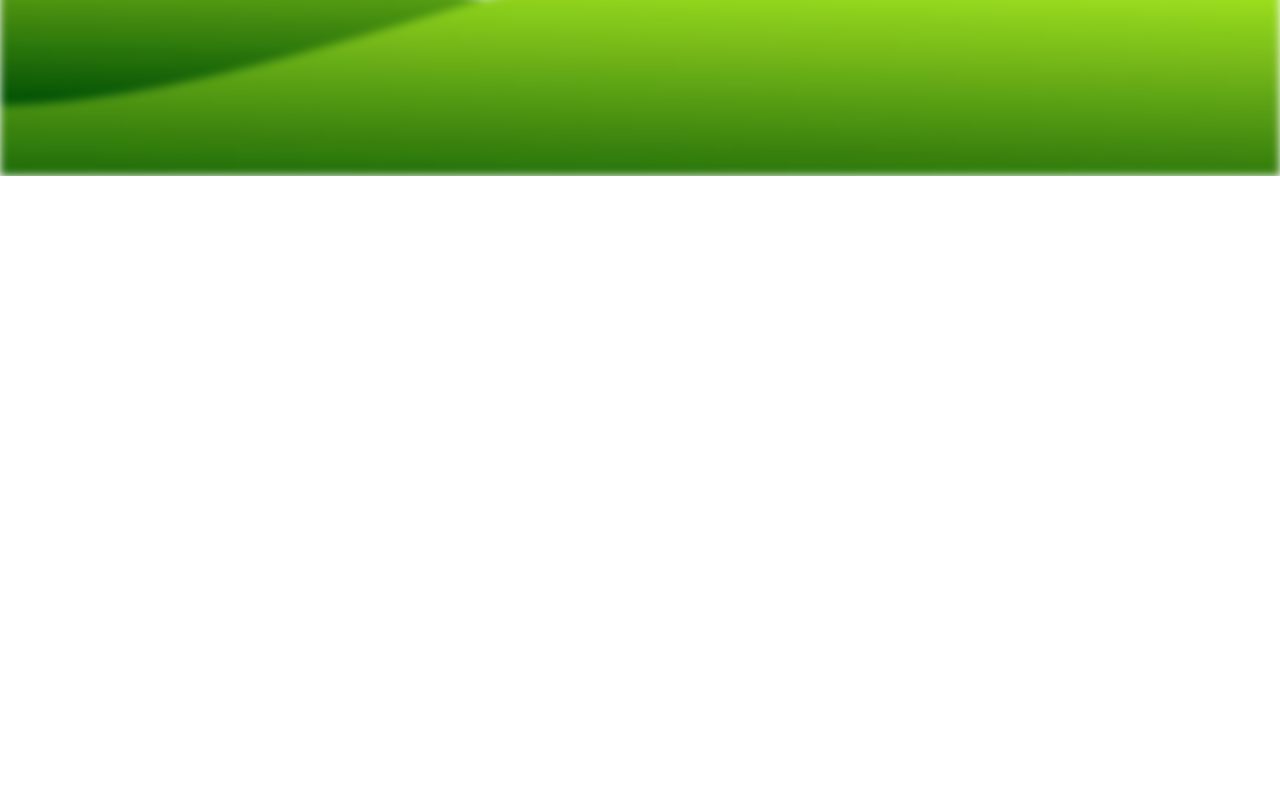
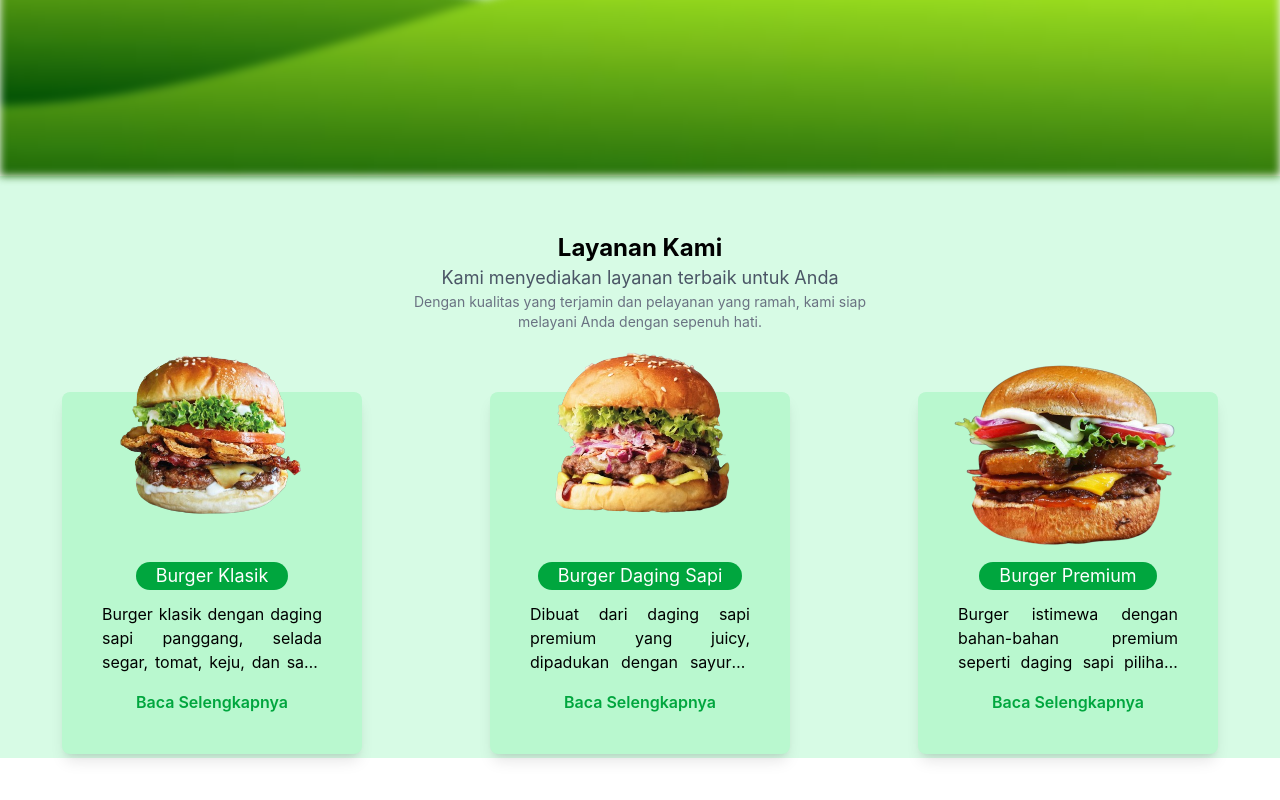
Before and after one commit to putraalrifkiiii/burger_king, a React (Vite) app: page / in a window 1280 px wide. Shown: the part 624-1424 px from the top of the page. Before the commit the page ends 800 px from the top, so only its background shows below. Built offline with nearby package versions, Linux system fonts and the light colour scheme.

Commit message:
Add Service and Banner components; update App layout and enhance Hero button styles

```diff
--- a/src/App.jsx
+++ b/src/App.jsx
@@ -3,6 +3,8 @@ import "aos/dist/aos.css";
 import { useEffect } from "react";
 import Navbar from "./components/Navbar/Navbar";
 import Hero from "./components/Hero/Hero";
+import Service from "./components/Service/Service";
+import Banner from "./components/Banner/Banner";
 
 function App() {
   useEffect(() => {
@@ -12,9 +14,11 @@ function App() {
     });
   }, []);
   return (
-    <div>
+    <div className="container mx-auto">
       <Navbar />
       <Hero />
+      <Service />
+      <Banner />
     </div>
   );
 }
--- /dev/null
+++ b/src/components/Banner/Banner.jsx
@@ -0,0 +1,15 @@
+import React from "react";
+
+const Banner = () => {
+  return (
+    <div className="min-h-[550px]">
+      <div className="min-h-[550px] flex justify-center items-center">
+        <div>
+          <div></div>
+        </div>
+      </div>
+    </div>
+  );
+};
+
+export default Banner;
--- /dev/null
+++ b/src/components/HeaderTitle/HeaderTitle.jsx
@@ -0,0 +1,15 @@
+import React from "react";
+
+const HeaderTitle = ({ title, subtitle, description }) => {
+  return (
+    <div className="max-w-[500px] mx-auto">
+      <div className="text-center p-4">
+        <h1 className="text-2xl font-bold">{title}</h1>
+        <p className="text-lg text-gray-600">{subtitle}</p>
+        <p className="text-sm text-gray-500">{description}</p>
+      </div>
+    </div>
+  );
+};
+
+export default HeaderTitle;
--- a/src/components/Hero/Hero.jsx
+++ b/src/components/Hero/Hero.jsx
@@ -1,5 +1,4 @@
 import BackgroundImage from "../../assets/background.png";
-import BurgerLogo from "../../assets/burger-1.png";
 import { ImageList } from "../../index";
 import { useState } from "react";
 
@@ -38,7 +37,7 @@ function Hero() {
                 negara.
               </p>
               <div className="self-center">
-                <button className="button">Order Now</button>
+                <button className="button text-white">Order Now</button>
               </div>
             </div>
             <div className="flex justify-center items-center relative order-1 sm:order-2 ">
@@ -66,9 +65,6 @@ function Hero() {
                   </div>
                 ))}
               </div>
-              {/* <h1 className="text-red-200 bg-yellow-600 text-2xl font-bold  ">
-                Delicious burgers made with the freshest ingredients!
-              </h1> */}
             </div>
           </div>
         </div>
--- /dev/null
+++ b/src/components/Service/Service.jsx
@@ -0,0 +1,59 @@
+import React from "react";
+import { useState } from "react";
+import { ImageList } from "../../index";
+import HeaderTitle from "../HeaderTitle/HeaderTitle";
+
+const Service = () => {
+  const [expandedId, setExpandedId] = useState(null);
+
+  return (
+    <div className="bg-green-300/30">
+      <div className="py-10">
+        <HeaderTitle
+          title="Layanan Kami"
+          subtitle="Kami menyediakan layanan terbaik untuk Anda"
+          description="Dengan kualitas yang terjamin dan pelayanan yang ramah, kami siap melayani Anda dengan sepenuh hati."
+        />
+      </div>
+      <div className="py-1">
+        <div className="grid grid-cols-1 sm:grid-cols-2 md:grid-cols-3 gap-1 place-items-center">
+          {ImageList.map((item) => (
+            <div
+              key={item.id}
+              className="text-center mx-auto max-w-[300px] bg-green-200 relative shadow-lg rounded-lg hover:bg-green-300 duration-300 group h-full"
+            >
+              <div className="h-[110px]">
+                <img
+                  className="max-w-[250px] mx-auto -translate-y-16 duration-300 group-hover:scale-110"
+                  src={item.img}
+                  alt={item.name}
+                />
+              </div>
+
+              <div className="p-10">
+                <h3 className="text-lg inline-block bg-green-600 text-white px-5 mt-5 rounded-full mb-3">
+                  {item.name}
+                </h3>
+                <p
+                  className={`text-justify ${expandedId === item.id ? "" : "line-clamp-3"}`}
+                >
+                  {item.description}
+                </p>
+                <button
+                  className="mt-4 text-green-600 hover:text-green-800 font-semibold"
+                  onClick={() =>
+                    setExpandedId(expandedId === item.id ? null : item.id)
+                  }
+                >
+                  {expandedId === item.id ? "Tutup" : "Baca Selengkapnya"}
+                </button>
+              </div>
+            </div>
+          ))}
+        </div>
+      </div>
+    </div>
+  );
+};
+
+export default Service;
--- a/src/index.js
+++ b/src/index.js
@@ -11,7 +11,25 @@ export const Navlink = [
 ];
 
 export const ImageList = [
-  { id: 1, img: burger1 },
-  { id: 2, img: burger2 },
-  { id: 3, img: burger3 },
+  {
+    id: 1,
+    img: burger1,
+    name: "Burger Klasik",
+    description:
+      "Burger klasik dengan daging sapi panggang, selada segar, tomat, keju, dan saus spesial dalam roti yang lembut.",
+  },
+  {
+    id: 2,
+    img: burger2,
+    name: "Burger Daging Sapi",
+    description:
+      "Dibuat dari daging sapi premium yang juicy, dipadukan dengan sayuran segar dan saus khas untuk cita rasa yang kaya.",
+  },
+  {
+    id: 3,
+    img: burger3,
+    name: "Burger Premium",
+    description:
+      "Burger istimewa dengan bahan-bahan premium seperti daging sapi pilihan, keju berkualitas, dan saus spesial yang memberikan pengalaman rasa terbaik.",
+  },
 ];
```
